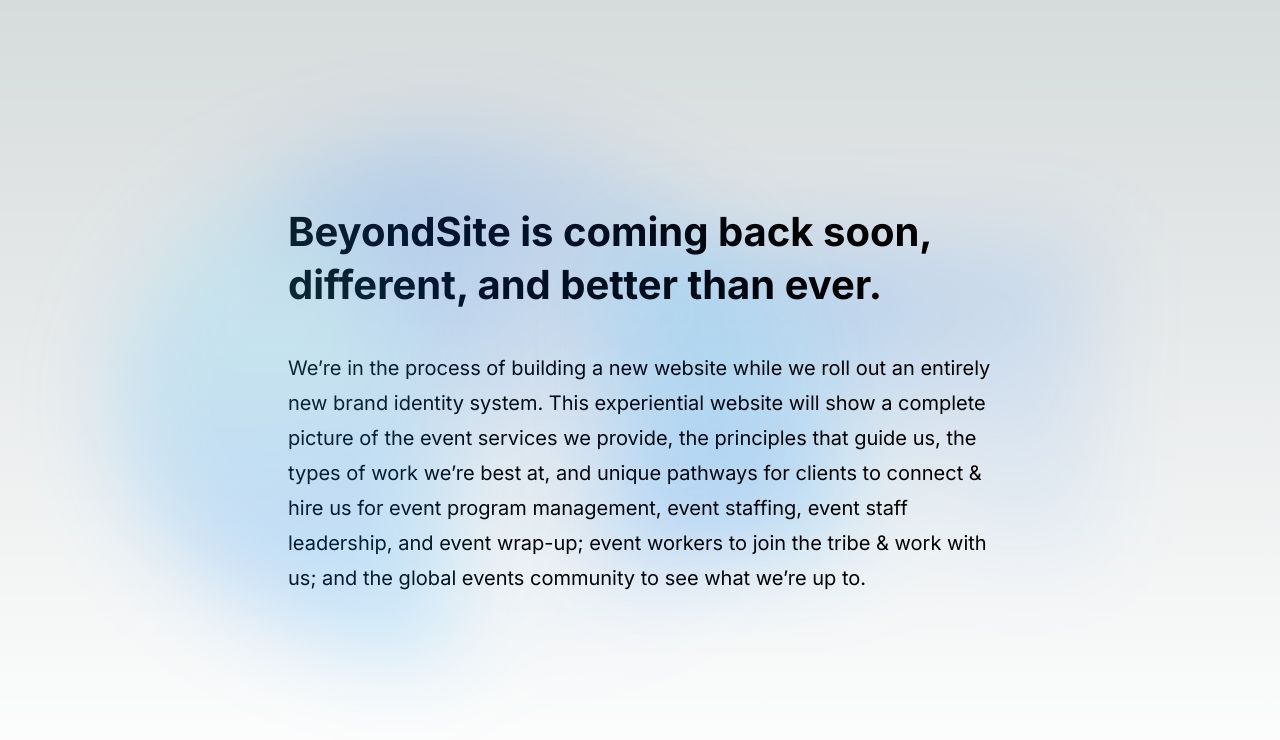
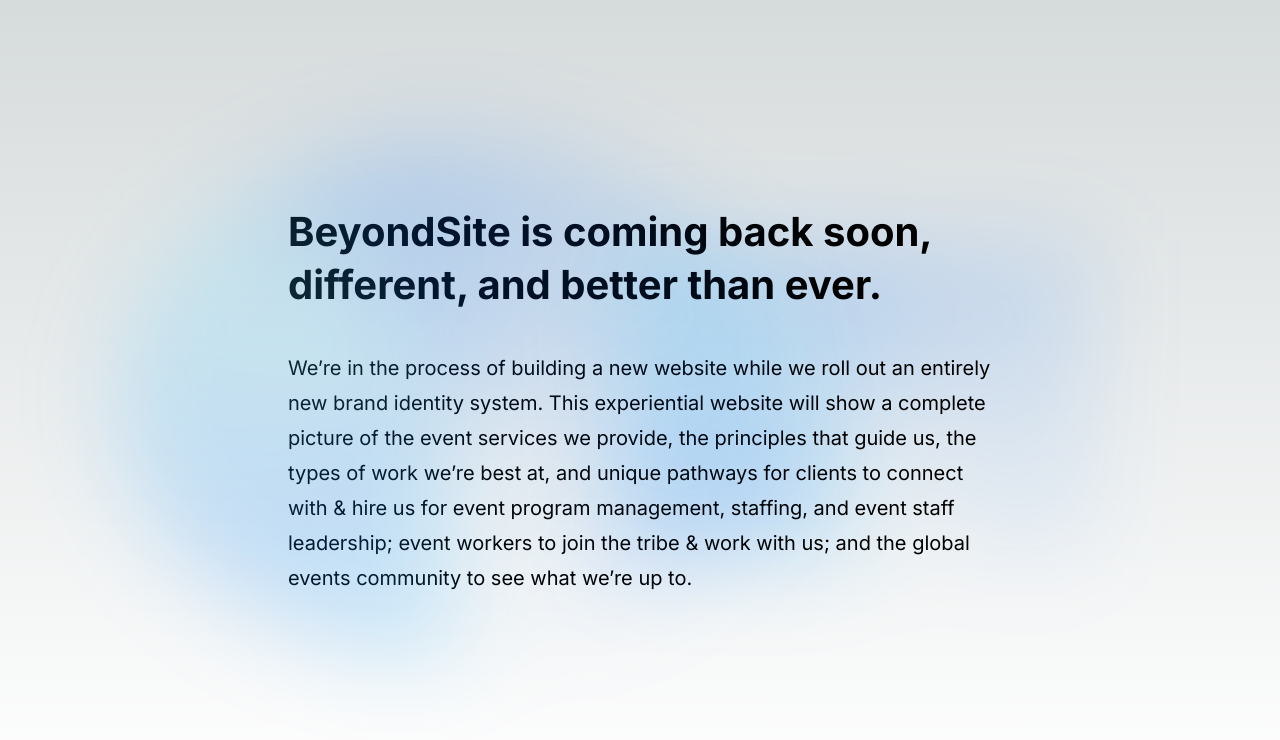
Before and after one commit to matthewcpaul/beyondsite-nextjs, a Next.js app: page / in a window 1280 px wide. Shown: the top 740 px of the page. Built offline with nearby package versions, Linux system fonts and the light colour scheme.

Commit message:
Final fixes for tonight again

```diff
--- a/src/app/page.jsx
+++ b/src/app/page.jsx
@@ -12,7 +12,7 @@ export default function Home() {
         BeyondSite is coming back soon, different, and better than ever.
       </h1>
       <p className={`base-input-class ${inter.className} ${styles.description}`}>
-        We’re in the process of building a new website while we roll out an entirely new brand identity system. This experiential website will show a complete picture of the event services we provide, the principles that guide us, the types of work we’re best at, and unique pathways for clients to connect & hire us for event program management, event staffing, event staff leadership, and event wrap-up; event workers to join the tribe & work with us; and the global events community to see what we’re up to.
+        We’re in the process of building a new website while we roll out an entirely new brand identity system. This experiential website will show a complete picture of the event services we provide, the principles that guide us, the types of work we’re best at, and unique pathways for clients to connect with & hire us for event program management, staffing, and event staff leadership; event workers to join the tribe & work with us; and the global events community to see what we’re up to.
         </p>
       </div>
     </main>
```
